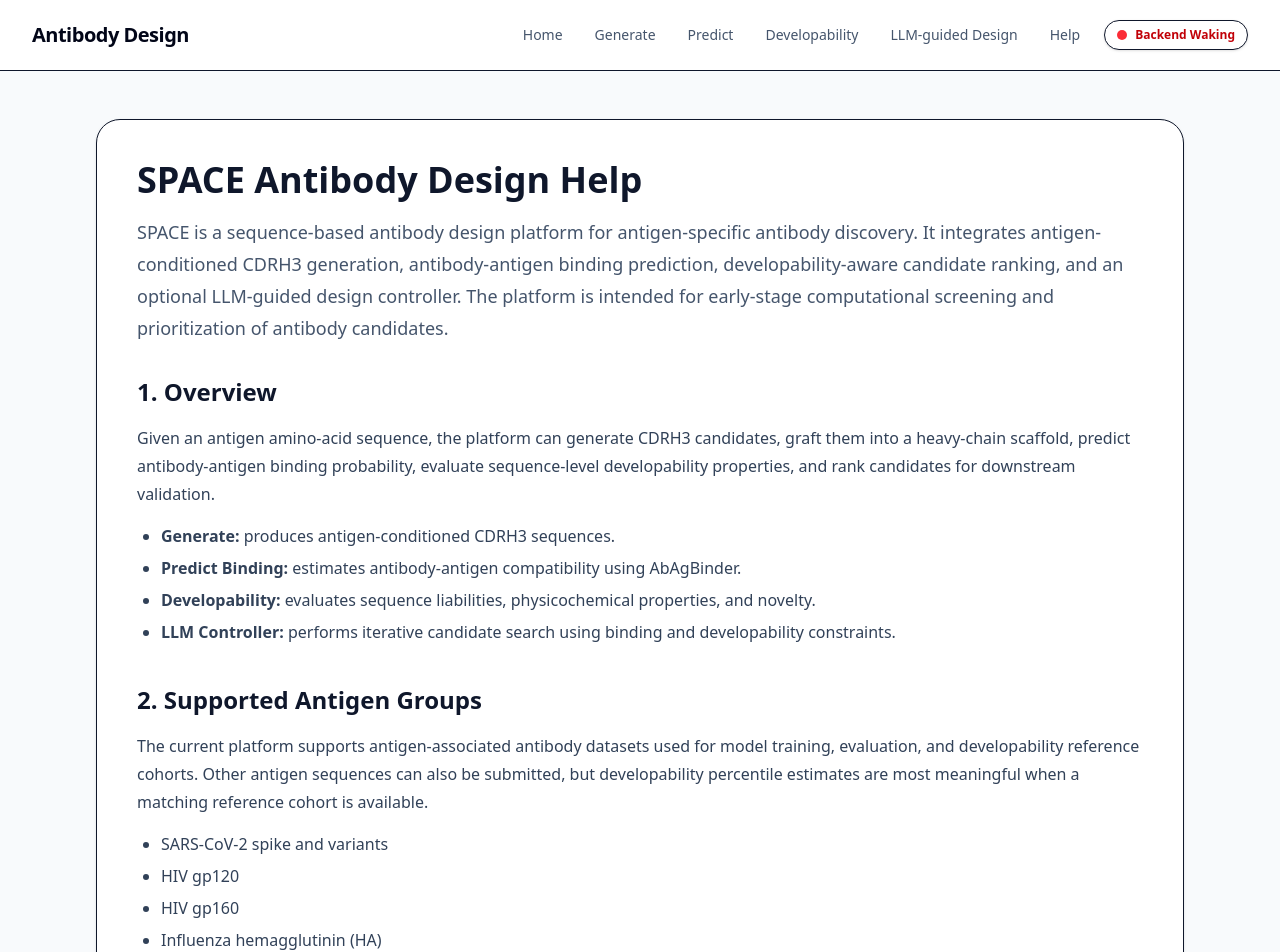
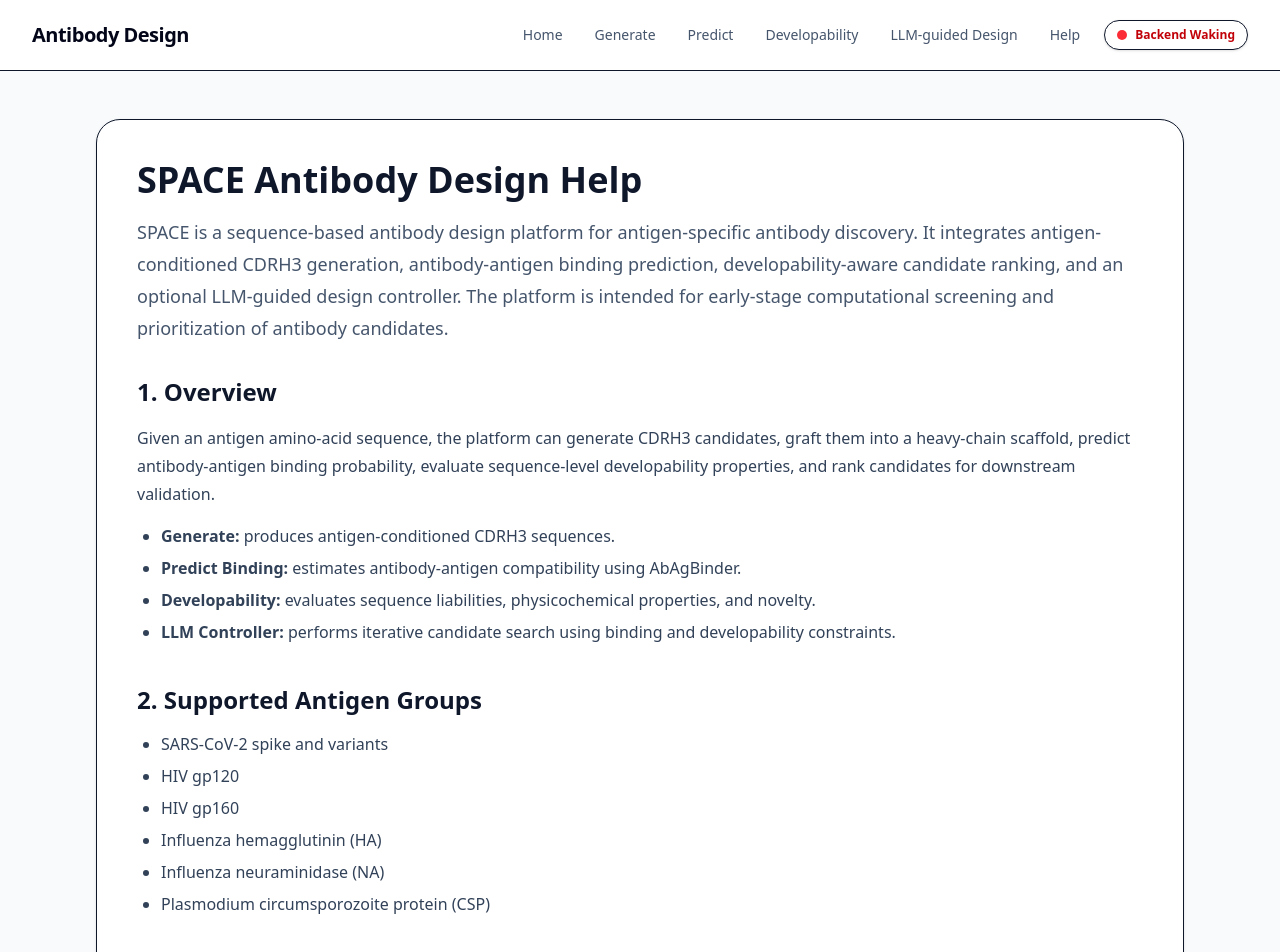
Before and after one commit to Fanxu-alt/Antibody-Design, a Next.js app in the folder frontend/: page /help in a window 1280 px wide. Shown: the top 952 px of the page. Built offline with nearby package versions, Linux system fonts and the light colour scheme; no server answers.

Commit message:
Update page.tsx

```diff
--- a/frontend/app/help/page.tsx
+++ b/frontend/app/help/page.tsx
@@ -49,14 +49,6 @@ export default function HelpPage() {
           </ul>
 
           <h2 className="mb-4 text-2xl font-bold">2. Supported Antigen Groups</h2>
-
-          <p className="mb-4 leading-7 text-slate-700">
-            The current platform supports antigen-associated antibody datasets
-            used for model training, evaluation, and developability reference
-            cohorts. Other antigen sequences can also be submitted, but
-            developability percentile estimates are most meaningful when a
-            matching reference cohort is available.
-          </p>
 
           <ul className="mb-10 list-disc space-y-2 pl-6 text-slate-700">
             <li>SARS-CoV-2 spike and variants</li>
```
